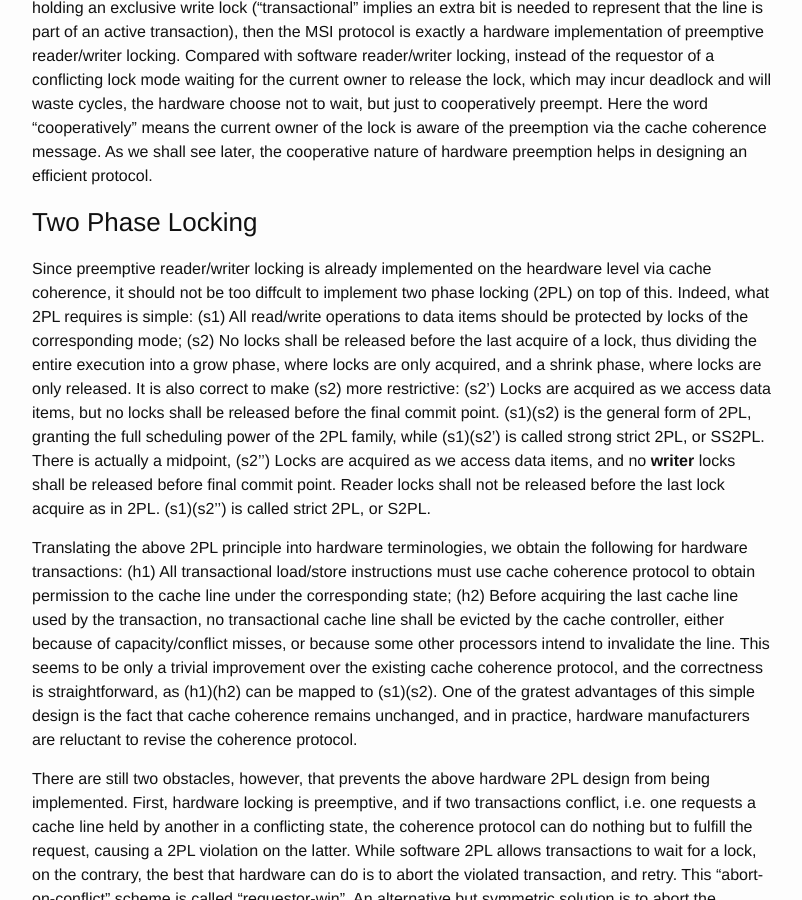
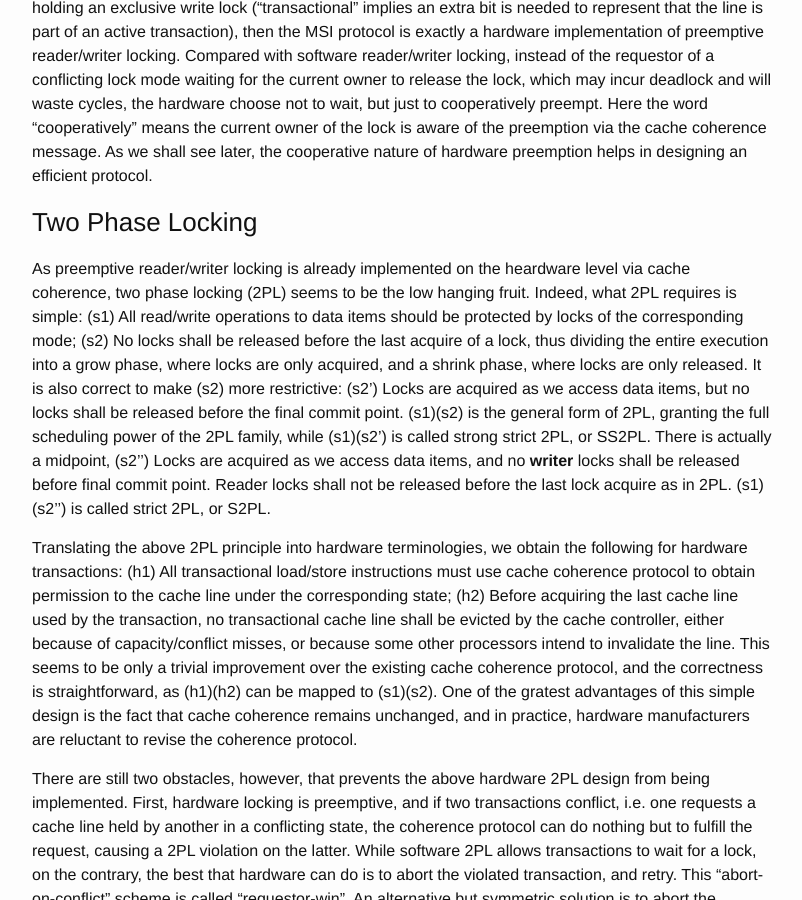
Before and after one commit to wangziqi2013/wangziqi2013.github.io, a Jekyll site: the page built from _posts/2018-03-18-HTM-Hardware-2PL-and-OCC.markdown, in a window 1280 px wide and 900 px high, scrolled down 1281 px. Shown: the whole window, without its empty margins (238-1040 px from the left). Built offline with Jekyll 4.4.1, drawn with Linux system fonts in a browser that asks for light colours.

Commit message:
Small change

```diff
--- a/_posts/2018-03-18-HTM-Hardware-2PL-and-OCC.markdown
+++ b/_posts/2018-03-18-HTM-Hardware-2PL-and-OCC.markdown
@@ -52,8 +52,8 @@ nature of hardware preemption helps in designing an efficient protocol.
 
 ### Two Phase Locking
 
-Since preemptive reader/writer locking is already implemented on the heardware level via cache coherence, it should not be too
-diffcult to implement two phase locking (2PL) on top of this. Indeed, what 2PL requires is simple: (s1) All read/write operations
+As preemptive reader/writer locking is already implemented on the heardware level via cache coherence,
+two phase locking (2PL) seems to be the low hanging fruit. Indeed, what 2PL requires is simple: (s1) All read/write operations
 to data items should be protected by locks of the corresponding mode; (s2) No locks shall be released before the last acquire of
 a lock, thus dividing the entire execution into a grow phase, where locks are only acquired, and a shrink phase, where locks are only
 released. It is also correct to make (s2) more restrictive: (s2') Locks are acquired
```
